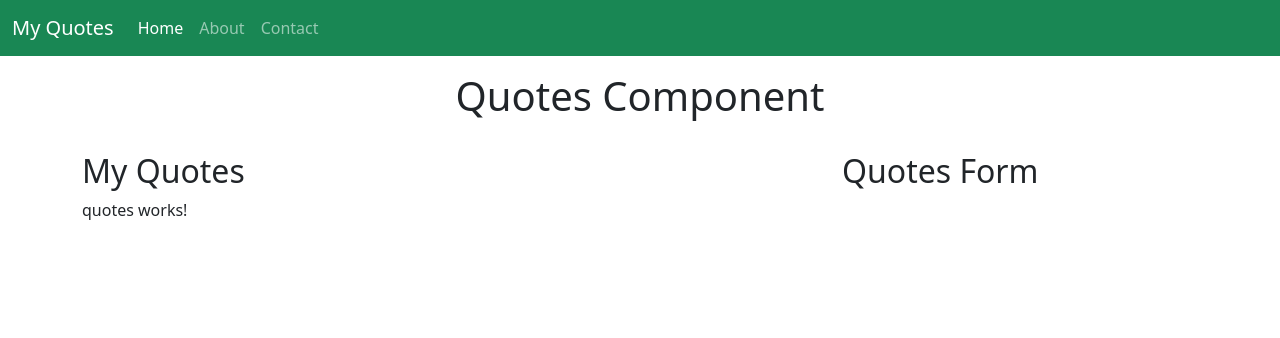
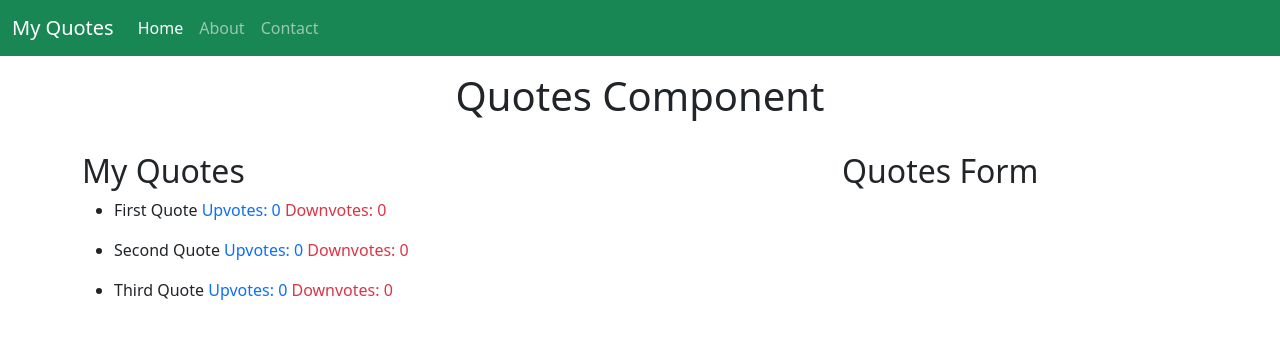
Before and after one commit to mercyakuku/Quotes, an Angular app: page / in a window 1280 px wide. Shown: the top 338 px of the page. Built offline with nearby package versions, Linux system fonts and the light colour scheme.

Commit message:
Add modified quotes

```diff
--- a/src/app/quotes/quotes.component.html
+++ b/src/app/quotes/quotes.component.html
@@ -1 +1,3 @@
-<p>quotes works!</p>
+<ul *ngFor = 'let quote of quotes'>
+   <li>{{quote.quote}} <span class="text-primary"> Upvotes: {{quote.upvotes}}</span> <span class="text-danger ml-3"> Downvotes: {{quote.downvotes}}</span></li>
+</ul>
```
